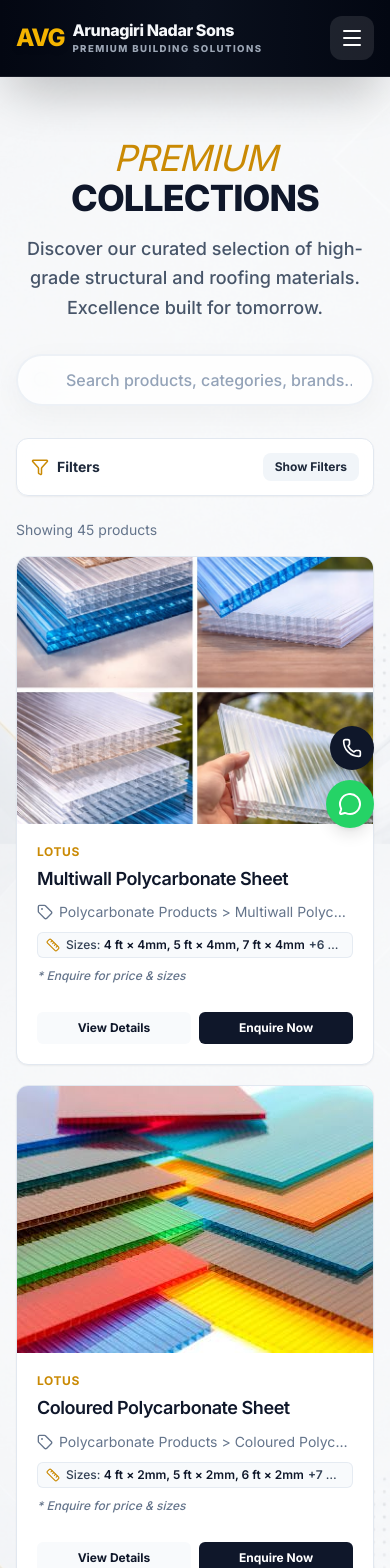
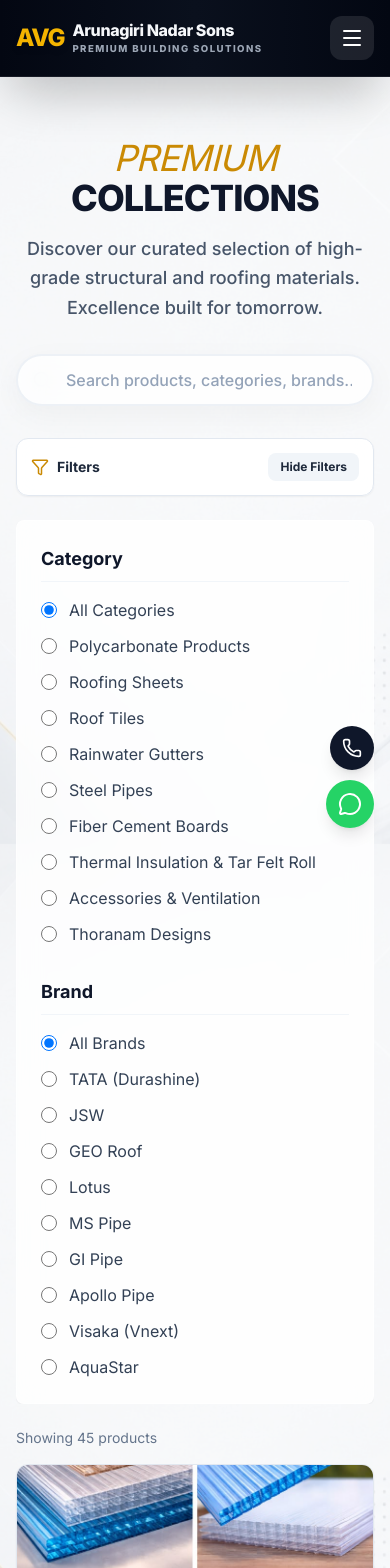
Before and after one commit to Rithesh1904/Avg-Arunagiri-Nadar-and-Sons, a React (Vite) app: page /products in a window 390 px wide. Shown: the top 1568 px of the page. Built offline with nearby package versions, Linux system fonts and the light colour scheme.

Commit message:
Open products filter drawer by default in mobile view

```diff
--- a/src/pages/Products.jsx
+++ b/src/pages/Products.jsx
@@ -17,7 +17,7 @@ export function Products() {
   const [searchQuery, setSearchQuery] = useState('');
   const [selectedCategory, setSelectedCategory] = useState(categoryParam || 'all');
   const [selectedBrand, setSelectedBrand] = useState('all');
-  const [isFilterOpen, setIsFilterOpen] = useState(typeof window !== 'undefined' ? window.innerWidth >= 1024 : false);
+  const [isFilterOpen, setIsFilterOpen] = useState(true);
 
   // Normalize category aliases across the application
   const normalizeCategory = (param) => {
@@ -194,14 +194,14 @@ export function Products() {
 
           {/* Sidebar Filters */}
           <AnimatePresence>
-            {(isFilterOpen || window.innerWidth >= 1024) && (
+            {(isFilterOpen || (typeof window !== 'undefined' && window.innerWidth >= 1024)) && (
               <motion.aside
                 initial={{ height: 0, opacity: 0 }}
                 animate={{ height: 'auto', opacity: 1 }}
                 exit={{ height: 0, opacity: 0 }}
                 className={cn(
                   "lg:w-1/4 flex-shrink-0 lg:block overflow-hidden lg:overflow-visible",
-                  !isFilterOpen && "hidden"
+                  !isFilterOpen && "hidden lg:block"
                 )}
               >
                 <div className="bg-white/80 backdrop-blur-md p-6 rounded-lg shadow-sm border border-white/50 sticky top-24 space-y-8">
```
